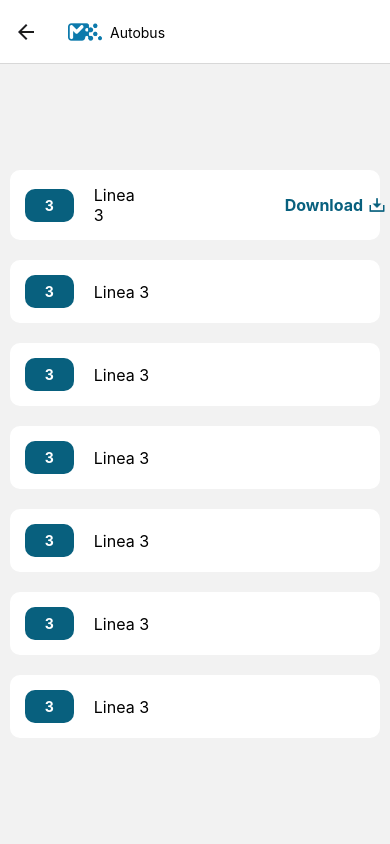
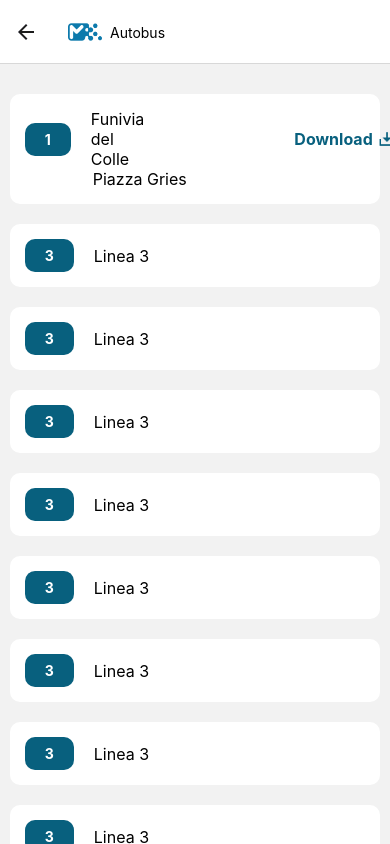
Before and after one commit to mattiasaan/TerraLink, a React Native app: screen /Autobus in a window 390 px wide. Built offline with nearby package versions, Linux system fonts and the light colour scheme; no server answers.

Commit message:
da finire

```diff
--- a/Screens/Secondari/Bus.js
+++ b/Screens/Secondari/Bus.js
@@ -8,10 +8,83 @@ const AutobusScreen = () => {
         <ScrollView contentContainerStyle={styles.scrollContainer}>
             <TouchableOpacity style={styles.TouchArea}>
                 <View style={styles.rowContainer}>
+                    <Text style={styles.NumberText}>1</Text>
+                    <Text style={styles.TouchAreaText}>Funivia del Colle </Text>
+                    <Text style={styles.downloadText}>Download</Text>
+                    <Image source={DownloadImage} style={styles.DownloadImage} />
+                </View>
+                <Text style={styles.DestinationText}>Piazza Gries </Text>
+            </TouchableOpacity>
+            <TouchableOpacity style={styles.TouchArea}>
+                <View style={styles.rowContainer}>
                     <Text style={styles.NumberText}>3</Text>
                     <Text style={styles.TouchAreaText}>Linea 3</Text>
-                    <Text style={styles.downloadText}>Download</Text>
-                    <Image source={DownloadImage} style={styles.DownloadImage} />
+                </View>
+            </TouchableOpacity>
+            <TouchableOpacity style={styles.TouchArea}>
+                <View style={styles.rowContainer}>
+                    <Text style={styles.NumberText}>3</Text>
+                    <Text style={styles.TouchAreaText}>Linea 3</Text>
+                </View>
+            </TouchableOpacity>
+            <TouchableOpacity style={styles.TouchArea}>
+                <View style={styles.rowContainer}>
+                    <Text style={styles.NumberText}>3</Text>
+                    <Text style={styles.TouchAreaText}>Linea 3</Text>
+                </View>
+            </TouchableOpacity>
+            <TouchableOpacity style={styles.TouchArea}>
+                <View style={styles.rowContainer}>
+                    <Text style={styles.NumberText}>3</Text>
+                    <Text style={styles.TouchAreaText}>Linea 3</Text>
+                </View>
+            </TouchableOpacity>
+            <TouchableOpacity style={styles.TouchArea}>
+                <View style={styles.rowContainer}>
+                    <Text style={styles.NumberText}>3</Text>
+                    <Text style={styles.TouchAreaText}>Linea 3</Text>
+                </View>
+            </TouchableOpacity>
+            <TouchableOpacity style={styles.TouchArea}>
+                <View style={styles.rowContainer}>
+                    <Text style={styles.NumberText}>3</Text>
+                    <Text style={styles.TouchAreaText}>Linea 3</Text>
+                </View>
+            </TouchableOpacity>
+            <TouchableOpacity style={styles.TouchArea}>
+                <View style={styles.rowContainer}>
+                    <Text style={styles.NumberText}>3</Text>
+                    <Text style={styles.TouchAreaText}>Linea 3</Text>
+                </View>
+            </TouchableOpacity>
+            <TouchableOpacity style={styles.TouchArea}>
+                <View style={styles.rowContainer}>
+                    <Text style={styles.NumberText}>3</Text>
+                    <Text style={styles.TouchAreaText}>Linea 3</Text>
+                </View>
+            </TouchableOpacity>
+            <TouchableOpacity style={styles.TouchArea}>
+                <View style={styles.rowContainer}>
+                    <Text style={styles.NumberText}>3</Text>
+                    <Text style={styles.TouchAreaText}>Linea 3</Text>
+                </View>
+            </TouchableOpacity>
+            <TouchableOpacity style={styles.TouchArea}>
+                <View style={styles.rowContainer}>
+                    <Text style={styles.NumberText}>3</Text>
+                    <Text style={styles.TouchAreaText}>Linea 3</Text>
+                </View>
+            </TouchableOpacity>
+            <TouchableOpacity style={styles.TouchArea}>
+                <View style={styles.rowContainer}>
+                    <Text style={styles.NumberText}>3</Text>
+                    <Text style={styles.TouchAreaText}>Linea 3</Text>
+                </View>
+            </TouchableOpacity>
+            <TouchableOpacity style={styles.TouchArea}>
+                <View style={styles.rowContainer}>
+                    <Text style={styles.NumberText}>3</Text>
+                    <Text style={styles.TouchAreaText}>Linea 3</Text>
                 </View>
             </TouchableOpacity>
             <TouchableOpacity style={styles.TouchArea}>
@@ -104,8 +177,12 @@ const styles = StyleSheet.create({
         height:18,
         marginLeft:5,
 
+    },
+
+    DestinationText: {
+        marginLeft: 83,
+        fontSize: 16,
     }
-
 
 })
 
```
